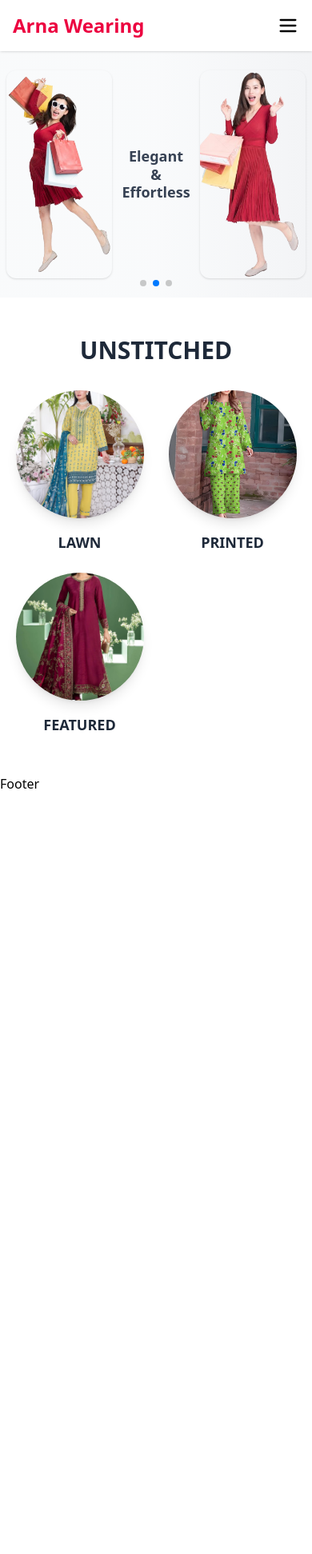
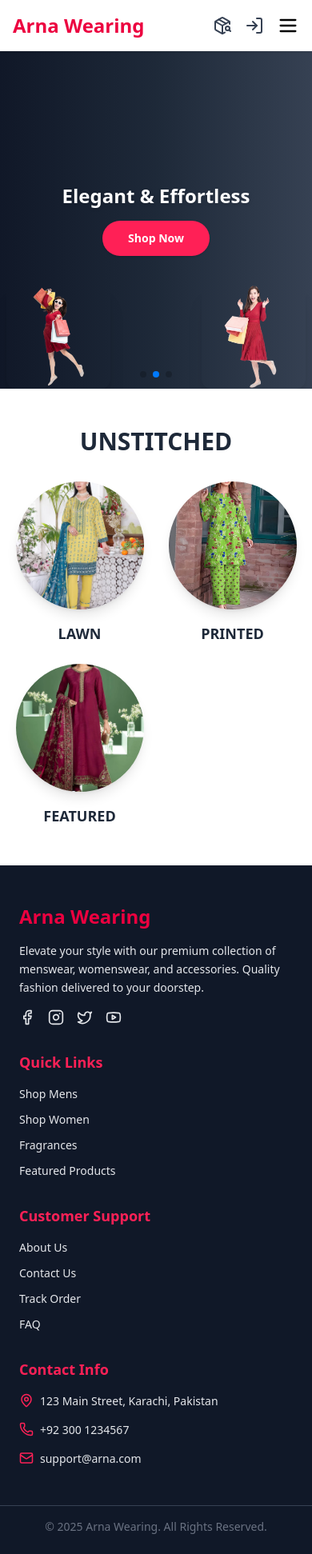
Before and after one commit to Arslan5454/Arna, a React (Vite) app: page / in a window 390 px wide. Shown: the whole page at 80% size. Before the commit the page ends 992 px from the top, so only its background shows below. Built offline with nearby package versions, Linux system fonts and the light colour scheme.

Commit message:
Tracking Found wth Track Number

```diff
--- a/src/App.jsx
+++ b/src/App.jsx
@@ -29,6 +29,7 @@ import CustomersPage from "./components/admin/CustomersPage";
 import AdminCategoriesPage from "./components/admin/AdminCategoriesPage";
 import TrackOrderPage from "./components/pages/TrackOrderPage";
 import OrderConfirmationPage from "./components/pages/OrderConfirmationPage";
+import TrackerOrderCustomer from "./components/layout/TrackerOrderCustomer";
 // import ProductDetail from './components/pages/WomensClothes/ProductDetail'
 
 function App() {
@@ -56,6 +57,7 @@ function App() {
           path: "/order-confirmation/:orderId",
           element: <OrderConfirmationPage />,
         },
+        { path: "/trackordercustomer", element: <TrackerOrderCustomer /> },
       ],
     },
     {
--- a/src/components/layout/Footer.jsx
+++ b/src/components/layout/Footer.jsx
@@ -1,11 +1,147 @@
-import React from 'react'
+import React from "react";
+import { Link } from "react-router-dom";
+import {
+  Facebook,
+  Instagram,
+  Twitter,
+  Youtube,
+  MapPin,
+  Phone,
+  Mail,
+} from "lucide-react";
 
 const Footer = () => {
   return (
-    <div>
-      <h1>Footer</h1>
-    </div>
-  )
-}
+    <footer className="bg-gray-900 text-gray-200 pt-12 pb-6">
+      <div className="max-w-7xl mx-auto grid grid-cols-1 md:grid-cols-4 gap-8 px-6">
+        {/* 1 - Company Info */}
+        <div>
+          <h3 className="text-2xl font-playfair text-rose-600 font-bold mb-4">
+            Arna Wearing
+          </h3>
+          <p className="text-sm leading-relaxed mb-4">
+            Elevate your style with our premium collection of menswear,
+            womenswear, and accessories. Quality fashion delivered to your
+            doorstep.
+          </p>
+          <div className="flex space-x-4">
+            <a
+              href="https://facebook.com"
+              target="_blank"
+              rel="noopener noreferrer"
+            >
+              <Facebook className="hover:text-rose-500 transition" size={20} />
+            </a>
+            <a
+              href="https://instagram.com"
+              target="_blank"
+              rel="noopener noreferrer"
+            >
+              <Instagram className="hover:text-rose-500 transition" size={20} />
+            </a>
+            <a
+              href="https://twitter.com"
+              target="_blank"
+              rel="noopener noreferrer"
+            >
+              <Twitter className="hover:text-rose-500 transition" size={20} />
+            </a>
+            <a
+              href="https://youtube.com"
+              target="_blank"
+              rel="noopener noreferrer"
+            >
+              <Youtube className="hover:text-rose-500 transition" size={20} />
+            </a>
+          </div>
+        </div>
 
-export default Footer
+        {/* 2 - Quick Links */}
+        <div>
+          <h4 className="text-lg font-bold mb-4 text-rose-500">Quick Links</h4>
+          <ul className="space-y-3 text-sm">
+            <li>
+              <Link to="/mens" className="hover:text-rose-500">
+                Shop Mens
+              </Link>
+            </li>
+            <li>
+              <Link to="/women" className="hover:text-rose-500">
+                Shop Women
+              </Link>
+            </li>
+            <li>
+              <Link to="/fragrances" className="hover:text-rose-500">
+                Fragrances
+              </Link>
+            </li>
+            <li>
+              <Link to="/featured" className="hover:text-rose-500">
+                Featured Products
+              </Link>
+            </li>
+          </ul>
+        </div>
+
+        {/* 3 - Customer Support */}
+        <div>
+          <h4 className="text-lg font-bold mb-4 text-rose-500">
+            Customer Support
+          </h4>
+          <ul className="space-y-3 text-sm">
+            <li>
+              <Link to="/about" className="hover:text-rose-500">
+                About Us
+              </Link>
+            </li>
+            <li>
+              <Link to="/contact" className="hover:text-rose-500">
+                Contact Us
+              </Link>
+            </li>
+            <li>
+              <Link to="/track-order" className="hover:text-rose-500">
+                Track Order
+              </Link>
+            </li>
+            <li>
+              <Link to="/faq" className="hover:text-rose-500">
+                FAQ
+              </Link>
+            </li>
+          </ul>
+        </div>
+
+        {/* 4 - Contact Info */}
+        <div>
+          <h4 className="text-lg font-bold mb-4 text-rose-500">Contact Info</h4>
+          <ul className="space-y-4 text-sm">
+            <li className="flex items-start gap-2">
+              <MapPin size={18} className="text-rose-500" />
+              <span>123 Main Street, Karachi, Pakistan</span>
+            </li>
+            <li className="flex items-start gap-2">
+              <Phone size={18} className="text-rose-500" />
+              <a href="tel:+923001234567" className="hover:text-rose-500">
+                +92 300 1234567
+              </a>
+            </li>
+            <li className="flex items-start gap-2">
+              <Mail size={18} className="text-rose-500" />
+              <a href="mailto:support@arna.com" className="hover:text-rose-500">
+                support@arna.com
+              </a>
+            </li>
+          </ul>
+        </div>
+      </div>
+
+      {/* Copyright */}
+      <div className="text-center text-gray-500 text-sm mt-12 border-t border-gray-700 pt-4">
+        © {new Date().getFullYear()} Arna Wearing. All Rights Reserved.
+      </div>
+    </footer>
+  );
+};
+
+export default Footer;
--- a/src/components/layout/Header.jsx
+++ b/src/components/layout/Header.jsx
@@ -1,19 +1,5 @@
-import {
-  BadgeCheck,
-  Calendar,
-  CircleDot,
-  Heart,
-  LayoutGrid,
-  Menu,
-  PenLine,
-  Snowflake,
-  Sparkles,
-  Star,
-  Sun,
-  X,
-} from "lucide-react";
 import React, { useState } from "react";
-import { NavLink } from "react-router-dom";
+import { NavLink, Link } from "react-router-dom";
 import {
   Shirt,
   Flower,
@@ -23,13 +9,17 @@ import {
   Circle,
   ShoppingBag,
   ChevronDown,
+  Menu,
+  Snowflake,
+  Star,
+  X,
+  Search,
+  PackageSearch,
+  LogIn,
 } from "lucide-react";
 
 const Header = () => {
-  //Menu open State
   const [mobileMenuOpen, setMobileMenuOpen] = useState(false);
-
-  // Mobile Menu with Expand/Collapse (+ Toggle)
   const [expandedMenus, setExpandedMenus] = useState({});
 
   const toggleMenu = (name) => {
@@ -38,7 +28,7 @@ const Header = () => {
       [name]: !prev[name],
     }));
   };
-  //Nav Menu items
+
   const navLinks = [
     {
       name: "MENS",
@@ -91,7 +81,6 @@ const Header = () => {
     { name: "CONTACT", to: "/contact", icon: <Phone size={18} /> },
   ];
 
-  // Active link style
   const getNavLinkClass = ({ isActive }) =>
     `text-lg font-semibold tracking-wide ${
       isActive
@@ -102,6 +91,7 @@ const Header = () => {
   return (
     <header className="sticky top-0 left-0 bg-white/90 backdrop-blur-md shadow-sm w-full z-50">
       <div className="max-w-7xl mx-auto flex justify-between items-center py-4 px-4 md:px-8">
+        {/* Logo */}
         <NavLink to={"/"}>
           <h1 className="text-2xl md:text-3xl font-playfair text-rose-600 font-bold">
             Arna Wearing
@@ -120,9 +110,7 @@ const Header = () => {
 
               {link.submenu && (
                 <div className="absolute top-full left-0 hidden group-hover:flex bg-white shadow-lg rounded-md p-6 space-x-8 z-50">
-                  {/* For MENS submenu */}
                   {link.name === "MENS" && (
-                    <>
                     <ul className="space-y-2">
                       {link.submenu.wear.map((item, i) => (
                         <li key={i} className="flex items-center gap-2">
@@ -136,12 +124,9 @@ const Header = () => {
                         </li>
                       ))}
                     </ul>
-                    </>
                   )}
 
-                  {/* For WOMEN submenu */}
                   {link.name === "WOMEN" && (
-                    <>
                     <ul className="space-y-2">
                       {link.submenu.fabric.map((item, i) => (
                         <li key={i} className="flex items-center gap-2">
@@ -155,7 +140,6 @@ const Header = () => {
                         </li>
                       ))}
                     </ul>
-                    </>
                   )}
                 </div>
               )}
@@ -163,8 +147,42 @@ const Header = () => {
           ))}
         </ul>
 
+        {/* Right Side Icons */}
+        <div className="hidden md:flex items-center gap-4">
+          <Link
+            to="/trackordercustomer"
+            className="text-gray-700 hover:text-rose-600 transition"
+            title="Track Order"
+          >
+            <PackageSearch size={24} />
+          </Link>
+
+          <Link
+            to="/account"
+            className="text-gray-700 hover:text-rose-600 transition"
+            title="My Account"
+          >
+            <LogIn size={24} />
+          </Link>
+        </div>
+
         {/* Mobile Menu Icon */}
-        <div className="md:hidden">
+        <div className="md:hidden flex items-center gap-4">
+          <Link
+            to="/trackordercustomer"
+            className="text-gray-700 hover:text-rose-600 transition"
+            title="Track Order"
+          >
+            <PackageSearch size={24} />
+          </Link>
+          <Link
+            to="/account"
+            className="text-gray-700 hover:text-rose-600 transition"
+            title="My Account"
+          >
+            <LogIn size={24} />
+          </Link>
+
           {mobileMenuOpen ? (
             <X size={28} onClick={() => setMobileMenuOpen(false)} />
           ) : (
@@ -201,12 +219,10 @@ const Header = () => {
                 )}
               </div>
 
-              {/* Expanded Submenu Content */}
               {link.submenu && expandedMenus[link.name] && (
                 <div className="mt-3 ml-4 space-y-3">
-                  {link.name === "MENS" && (
-                    <>
-                      {link.submenu.wear.map((item, i) => (
+                  {link.name === "MENS" &&
+                    link.submenu.wear.map((item, i) => (
                       <NavLink
                         key={i}
                         to={item.to}
@@ -216,12 +232,9 @@ const Header = () => {
                         {item.icon} {item.name}
                       </NavLink>
                     ))}
-                    </>
-                  )}
 
-                  {link.name === "WOMEN" && (
-                    <>
-                      {link.submenu.fabric.map((item, i) => (
+                  {link.name === "WOMEN" &&
+                    link.submenu.fabric.map((item, i) => (
                       <NavLink
                         key={i}
                         to={item.to}
@@ -231,8 +244,6 @@ const Header = () => {
                         {item.icon} {item.name}
                       </NavLink>
                     ))}
-                    </>
-                  )}
                 </div>
               )}
             </li>
--- /dev/null
+++ b/src/components/layout/TrackerOrderCustomer.jsx
@@ -0,0 +1,108 @@
+import React, { useState } from "react";
+import { Loader2, CheckCircle, AlertTriangle } from "lucide-react";
+
+const TrackerOrderCustomer = () => {
+  const [trackingNumber, setTrackingNumber] = useState("");
+  const [order, setOrder] = useState(null);
+  const [error, setError] = useState("");
+  const [loading, setLoading] = useState(false);
+
+  const handleTrack = async (e) => {
+    e.preventDefault();
+    if (!trackingNumber.trim()) {
+      setError("Please enter your tracking number.");
+      return;
+    }
+
+    setLoading(true);
+    setError("");
+    setOrder(null);
+
+    try {
+      const res = await fetch(
+        `http://localhost/api/orders.php?tracking=${trackingNumber}`
+      );
+      const data = await res.json();
+
+      if (res.ok && data.id) {
+        setOrder(data);
+      } else {
+        setError("No order found with this tracking number.");
+      }
+    } catch (err) {
+      console.error(err);
+      setError("Failed to track order. Please try again later.");
+    } finally {
+      setLoading(false);
+    }
+  };
+  return (
+    <div className="max-w-xl mx-auto p-8 bg-white shadow-xl rounded-lg mt-10 animate-fade-in">
+      <h2 className="text-3xl font-bold text-gray-800 mb-6 text-center">
+        Track Your Order
+      </h2>
+
+      <form
+        onSubmit={handleTrack}
+        className="space-y-4 animate-slide-in duration-700"
+      >
+        <input
+          type="text"
+          className="w-full border-2 border-gray-200 rounded p-3 focus:border-rose-500 focus:outline-none transition"
+          placeholder="Enter your tracking number"
+          value={trackingNumber}
+          onChange={(e) => setTrackingNumber(e.target.value)}
+          required
+        />
+        <button
+          type="submit"
+          className="w-full flex items-center justify-center bg-rose-600 text-white py-3 rounded hover:bg-rose-700 transition disabled:opacity-50"
+          disabled={loading}
+        >
+          {loading ? (
+            <>
+              <Loader2 className="animate-spin mr-2" size={20} /> Tracking...
+            </>
+          ) : (
+            "Track Order"
+          )}
+        </button>
+      </form>
+
+      {error && (
+        <div className="flex items-center gap-2 bg-red-50 border border-red-200 text-red-600 mt-6 p-4 rounded animate-pulse">
+          <AlertTriangle size={24} className="flex-shrink-0" />
+          <p className="text-sm">{error}</p>
+        </div>
+      )}
+
+      {order && (
+        <div className="mt-8 border-t pt-6 space-y-3 text-gray-700 animate-slide-up duration-700">
+          <div className="flex items-center gap-2 text-green-600 mb-4">
+            <CheckCircle size={28} />
+            <h3 className="text-xl font-bold">Order Found!</h3>
+          </div>
+          <p className="text-gray-700">
+            <strong>Order ID:</strong> {order.id}
+          </p>
+          <p className="text-gray-700">
+            <strong>Status:</strong>{" "}
+            <span className="capitalize font-semibold text-rose-600">
+              {order.status}
+            </span>
+          </p>
+          <p className="text-gray-700">
+            <strong>Payment Status:</strong>{" "}
+            <span className="capitalize">{order.payment_status}</span>
+          </p>
+          <p className="text-gray-700">
+            <strong>Total:</strong>{" "}
+            <span className="font-bold">PKR {order.total_amount}</span>
+          </p>
+        </div>
+      )}
+    </div>
+  );
+};
+
+export default TrackerOrderCustomer;
--- a/src/components/pages/HeroCarousel.jsx
+++ b/src/components/pages/HeroCarousel.jsx
@@ -4,54 +4,50 @@ import "swiper/css";
 import "swiper/css/navigation";
 import "swiper/css/pagination";
 
-import model1 from "../../assets/models/1.png"; // your model images
+import model1 from "../../assets/models/1.png";
 import model2 from "../../assets/models/2.png";
 import model3 from "../../assets/models/3.png";
 
 const slides = [
-  { leftImg: model1, rightImg: model2, caption: "Ready to wear" },
+  { leftImg: model1, rightImg: model2, caption: "Ready to Wear" },
   { leftImg: model2, rightImg: model3, caption: "Elegant & Effortless" },
   { leftImg: model3, rightImg: model1, caption: "Discover Your Look" },
 ];
+
 const HeroCarousel = () => {
   return (
     <Swiper
       modules={[Navigation, Pagination, Autoplay]}
-      navigation={{
-        nextEl: null,
-        prevEl: null,
-      }}
       pagination={{ clickable: true }}
-      loop={true}
-      autoplay={{ delay: 5000 }}
-      className="w-full"
+      loop
+      autoplay={{ delay: 4000 }}
+      className="w-full h-[50vh]"
     >
       {slides.map((slide, index) => (
         <SwiperSlide key={index}>
-          <div className="flex flex-row items-center justify-center gap-2 sm:gap-4 px-2 sm:px-8 py-6 bg-gradient-to-r from-gray-50 via-gray-50 to-gray-100">
+          <div className="relative w-full h-full flex items-center justify-center overflow-hidden bg-gradient-to-r from-gray-900 via-gray-800 to-gray-700">
             {/* Left Image */}
-            <div className="w-1/2 max-w-[180px] sm:max-w-[220px]">
             <img
               src={slide.leftImg}
               alt="Left model"
-                className="w-full h-[260px] sm:h-[360px] object-cover rounded-xl shadow-sm"
+              className="absolute left-2 md:left-16 bottom-0 w-1/3 md:w-1/4 h-auto object-cover rounded-xl shadow-xl z-20 animate-fade-in"
             />
-            </div>
-
-            {/* Center Caption */}
-            <div className="flex-1 text-center px-1 sm:px-4">
-              <h2 className="text-lg sm:text-3xl font-playfair font-semibold text-gray-700 leading-tight">
-                {slide.caption}
-              </h2>
-            </div>
 
             {/* Right Image */}
-            <div className="w-1/2 max-w-[180px] sm:max-w-[220px]">
             <img
               src={slide.rightImg}
               alt="Right model"
-                className="w-full h-[260px] sm:h-[360px] object-cover rounded-xl shadow-sm"
+              className="absolute right-2 md:right-16 bottom-0 w-1/3 md:w-1/4 h-auto object-cover rounded-xl shadow-xl z-20 animate-fade-in"
             />
+
+            {/* Center Caption */}
+            <div className="relative z-30 text-center px-4 md:px-8">
+              <h2 className="text-2xl sm:text-4xl md:text-5xl font-playfair font-bold text-white leading-tight drop-shadow-sm animate-slide-up">
+                {slide.caption}
+              </h2>
+              <button className="mt-4 bg-rose-500 text-white py-3 px-8 rounded-full text-sm md:text-base font-semibold hover:bg-rose-600 transition shadow animate-fade-in">
+                Shop Now
+              </button>
             </div>
           </div>
         </SwiperSlide>
@@ -59,4 +55,5 @@ const HeroCarousel = () => {
     </Swiper>
   );
 };
+
 export default HeroCarousel;
```
Also changed, not shown: src/components/admin/OrdersPage.jsx (+14 -11 lines), src/components/pages/Checkout.jsx (+7 -1 lines), src/components/pages/OrderConfirmationPage.jsx (+7 -2 lines). Lines whose indentation alone changed are shown as unchanged.
